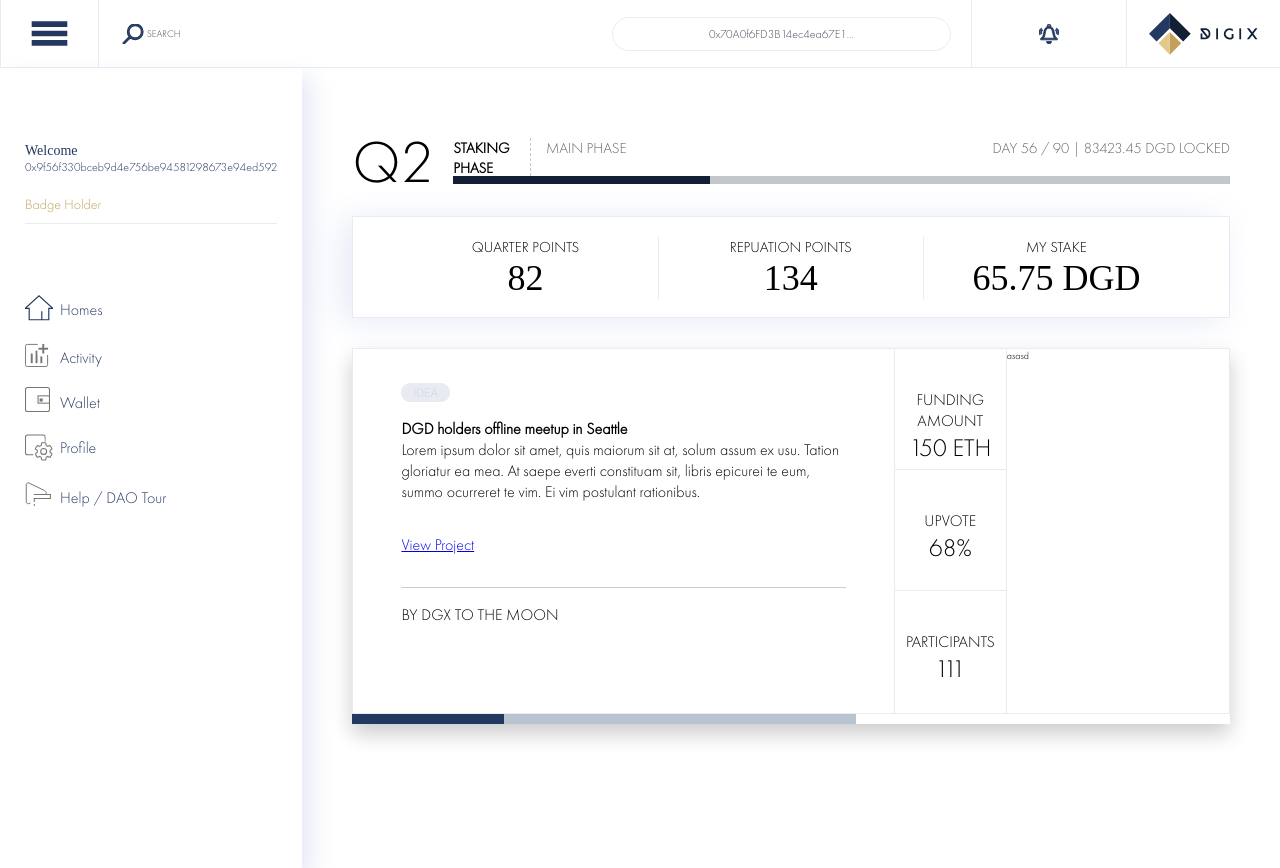
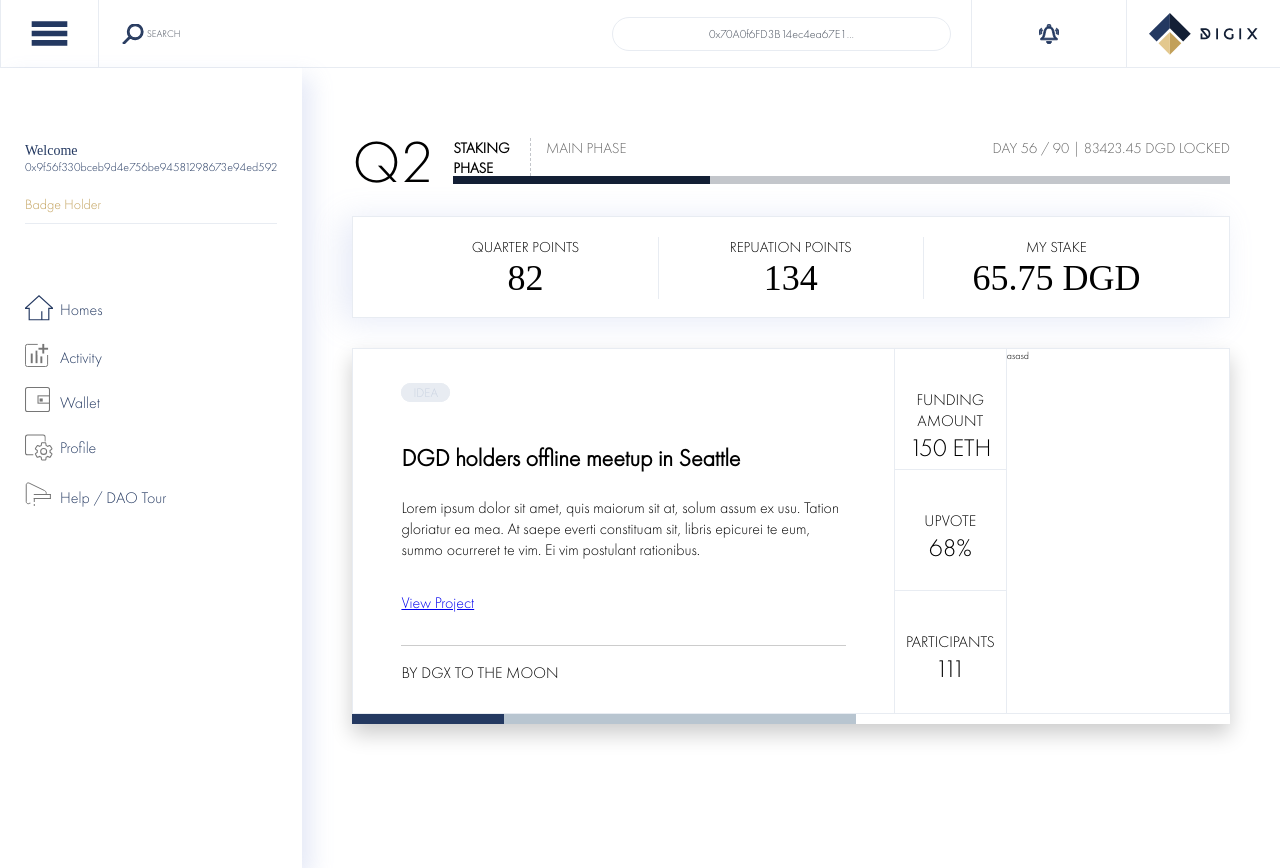
Before and after one commit to DigixGlobal/governance-ui-components, a React (Create React App) app: page / in a window 1280 px wide. Built offline with nearby package versions, Linux system fonts and the light colour scheme; a web font is replaced by a local one.

Commit message:
styles update

```diff
--- a/src/components/common/common-styles.js
+++ b/src/components/common/common-styles.js
@@ -12,11 +12,12 @@ export const H1 = styled.h1`
   margin: 0;
 `;
 
-export const H2 = styled.h2`
+const H2 = styled.h2`
   color: ${props => props.color || props.theme.primary};
-  font-size: 1.6rem;
-  margin: 0;
+  font-size: 2.4rem;
+  margin: 1em 0;
 `;
+export default H2;
 
 export const H3 = styled.h3`
   color: ${props => props.color || props.theme.primary};
--- a/src/components/proposal-card/index.js
+++ b/src/components/proposal-card/index.js
@@ -1,16 +1,10 @@
 import React from 'react';
 // import PropTypes from 'prop-types';
-
-import { H2 } from '../common/common-styles';
-import Button from '../common/elements/buttons/index';
+import Proposals from './proposals';
 
 import {
   ProposalWrapper,
   ProposalContainer,
-  TagsContainer,
-  ProposalDetail,
-  Description,
-  PostedBy,
   Stats,
   Milestones,
   ProgressContainer,
@@ -23,25 +17,7 @@ export default class ProposalCard extends React.Component {
     return (
       <ProposalWrapper>
         <ProposalContainer>
-          <ProposalDetail>
-            <TagsContainer>
-              <Button kind="tag" uppercase href="/#">
-                IDEA
-              </Button>
-            </TagsContainer>
-            <Description>
-              <H2>DGD holders offline meetup in Seattle</H2>
-              <p>
-                Lorem ipsum dolor sit amet, quis maiorum sit at, solum assum ex usu. Tation
-                gloriatur ea mea. At saepe everti constituam sit, libris epicurei te eum, summo
-                ocurreret te vim. Ei vim postulant rationibus.
-              </p>
-              <p>
-                <a href=".">View Project</a>
-              </p>
-            </Description>
-            <PostedBy>BY DGX TO THE MOON</PostedBy>
-          </ProposalDetail>
+          <Proposals />
           <Stats>
             <StatItem>
               funding amount
--- /dev/null
+++ b/src/components/proposal-card/proposals.js
@@ -0,0 +1,40 @@
+import React from 'react';
+// import PropTypes from 'prop-types';
+import H2 from '../common/common-styles';
+import Button from '../common/elements/buttons/index';
+
+import {
+  ProposaDetaillWrapper,
+  ProposalDetail,
+  TagsContainer,
+  Description,
+  PostedBy,
+} from './style';
+
+export default class ProposalCard extends React.Component {
+  render() {
+    return (
+      <ProposaDetaillWrapper>
+        <ProposalDetail>
+          <TagsContainer>
+            <Button kind="tag" uppercase href="/#">
+              IDEA
+            </Button>
+          </TagsContainer>
+          <Description>
+            <H2>DGD holders offline meetup in Seattle</H2>
+            <p>
+              Lorem ipsum dolor sit amet, quis maiorum sit at, solum assum ex usu. Tation gloriatur
+              ea mea. At saepe everti constituam sit, libris epicurei te eum, summo ocurreret te
+              vim. Ei vim postulant rationibus.
+            </p>
+            <p>
+              <a href=".">View Project</a>
+            </p>
+          </Description>
+          <PostedBy>BY DGX TO THE MOON</PostedBy>
+        </ProposalDetail>
+      </ProposaDetaillWrapper>
+    );
+  }
+}
--- a/src/components/proposal-card/style.js
+++ b/src/components/proposal-card/style.js
@@ -15,15 +15,18 @@ export const ProposalContainer = styled.div`
   border: 1px solid ${props => props.theme.borderColor.default.toString()};
 `;
 
-export const ProposalDetail = styled.div`
-  display: flex;
-  flex-direction: column;
-
-  align-items: space-between;
-  flex: 4 0 0;
+export const ProposaDetaillWrapper = styled.div`
+  flex: 4 1 0;
 
   padding: 2em 3em;
   font-size: 1.6rem;
+`;
+
+export const ProposalDetail = styled.div`
+  display: flex;
+  justify-content: center;
+  flex-direction: column;
+  flex: 1 1 0;
 `;
 
 export const TagsContainer = styled.div`
--- a/src/global-styles.js
+++ b/src/global-styles.js
@@ -66,6 +66,10 @@ h2 {
   font-size: 3em;
 }
 
+p {
+  margin-bottom: 1em;
+}
+
 `;
 
 const breakpoints = {
```
Also changed, not shown: src/components/proposal-card/milestones.js (added, +10 -0 lines), src/components/proposal-card/stats.js (added).
